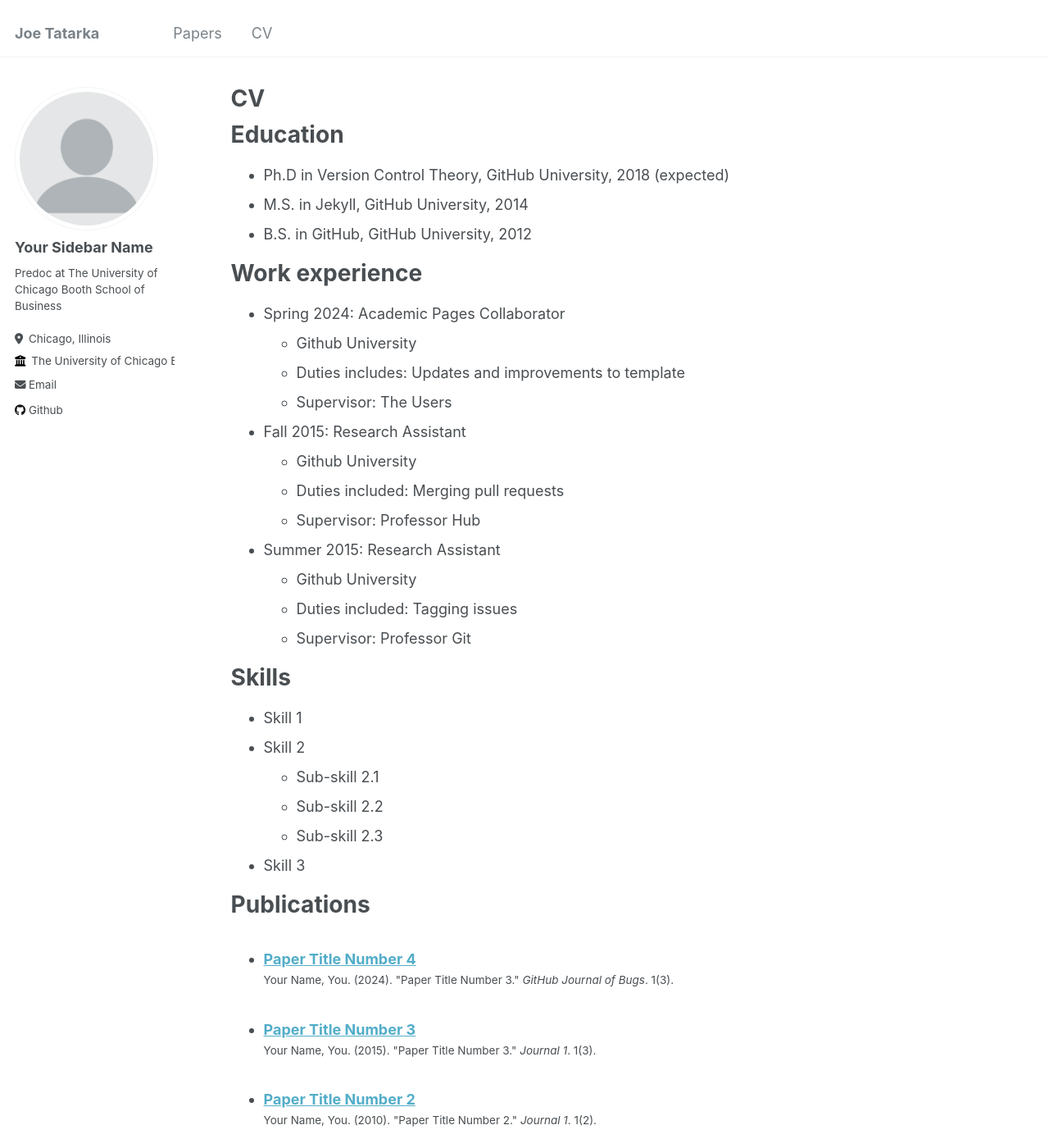
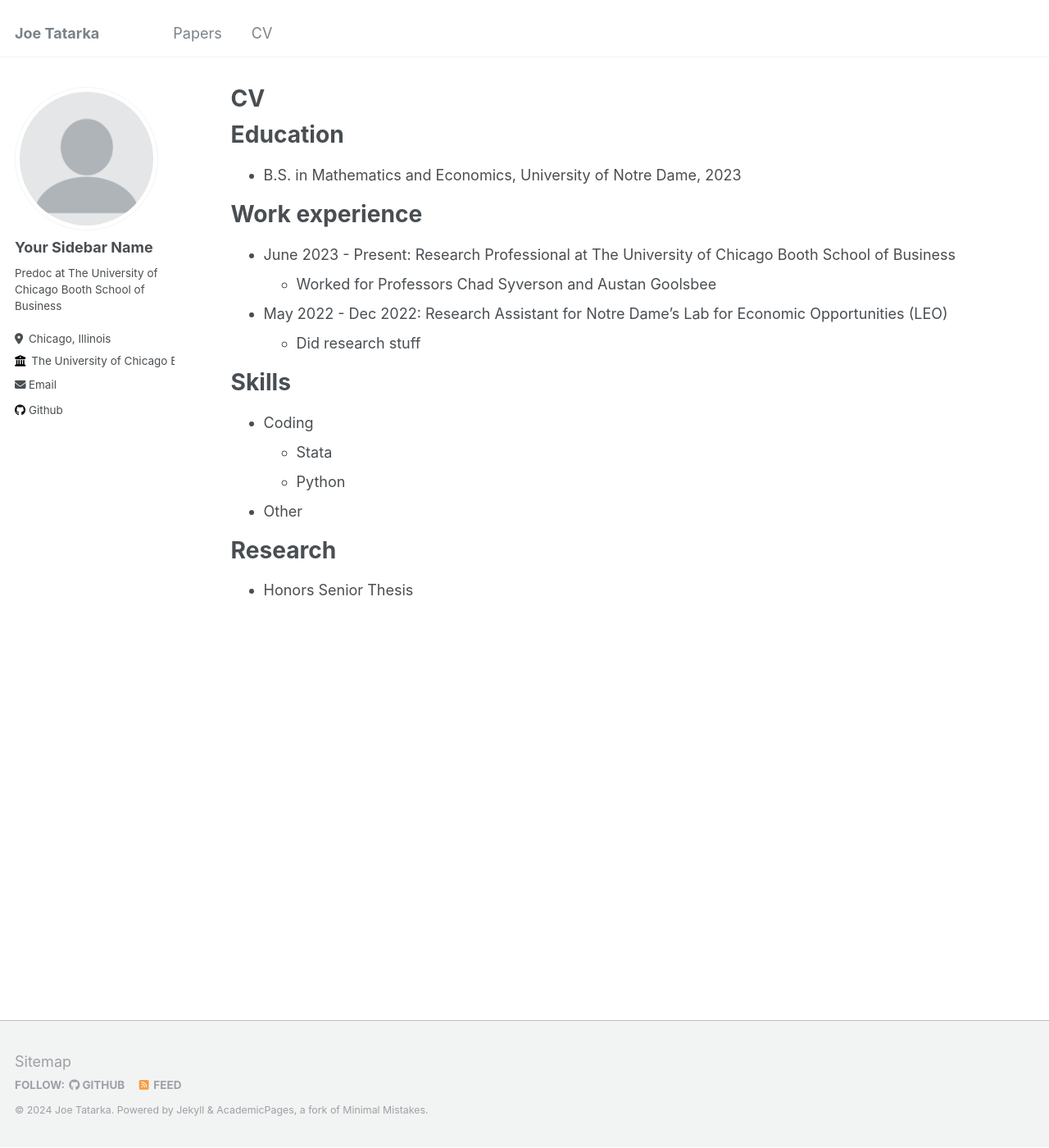
Before and after one commit to JoeTatarka/JoeTatarka.github.io, a Jekyll site: the page built from _pages/cv.md, in a window 1280 px wide and 1400 px high. Shown: the whole window at 82% size. Built offline with Jekyll 4.4.1, drawn with Linux system fonts in a browser that asks for light colours; some of the changed text lies outside the part shown.

Commit message:
Update cv.md

```diff
--- a/_pages/cv.md
+++ b/_pages/cv.md
@@ -11,54 +11,23 @@ redirect_from:
 
 Education
 ======
-* Ph.D in Version Control Theory, GitHub University, 2018 (expected)
-* M.S. in Jekyll, GitHub University, 2014
-* B.S. in GitHub, GitHub University, 2012
+* B.S. in Mathematics and Economics, University of Notre Dame, 2023
 
 Work experience
 ======
-* Spring 2024: Academic Pages Collaborator
-  * Github University
-  * Duties includes: Updates and improvements to template
-  * Supervisor: The Users
+* June 2023 - Present: Research Professional at The University of Chicago Booth School of Business
+  * Worked for Professors Chad Syverson and Austan Goolsbee
 
-* Fall 2015: Research Assistant
-  * Github University
-  * Duties included: Merging pull requests
-  * Supervisor: Professor Hub
-
-* Summer 2015: Research Assistant
-  * Github University
-  * Duties included: Tagging issues
-  * Supervisor: Professor Git
+* May 2022 - Dec 2022: Research Assistant for Notre Dame's Lab for Economic Opportunities (LEO)
+  * Did research stuff
 
 Skills
 ======
-* Skill 1
-* Skill 2
-  * Sub-skill 2.1
-  * Sub-skill 2.2
-  * Sub-skill 2.3
-* Skill 3
+* Coding
+  * Stata
+  * Python
+* Other
 
-Publications
+Research
 ======
-  <ul>{% for post in site.publications reversed %}
-    {% include archive-single-cv.html %}
-  {% endfor %}</ul>
-
-Talks
-======
-  <ul>{% for post in site.talks reversed %}
-    {% include archive-single-talk-cv.html  %}
-  {% endfor %}</ul>
-
-Teaching
-======
-  <ul>{% for post in site.teaching reversed %}
-    {% include archive-single-cv.html %}
-  {% endfor %}</ul>
-
-Service and leadership
-======
-* Currently signed in to 43 different slack teams
+* Honors Senior Thesis
```
